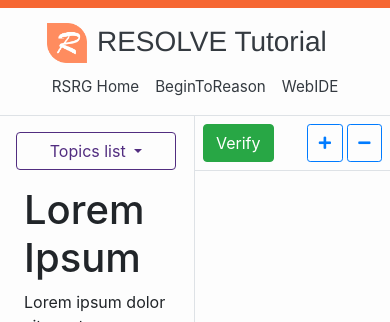
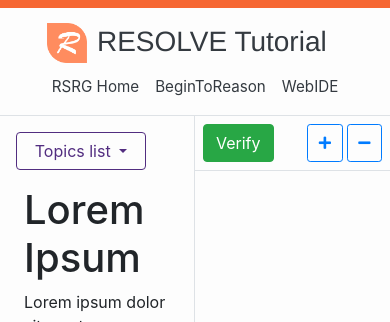
Before and after one commit to yushan87/RESOLVETutorial, a Jekyll site: the page built from lessons/_main/lesson1.md, in a window 390 px wide. Shown: the top 322 px of the page. Built offline with Jekyll 4.4.1, drawn with Linux system fonts in a browser that asks for light colours; nearby versions of some CDN libraries.

Commit message:
CSS Fixes

```diff
--- a/css/main.css
+++ b/css/main.css
@@ -11,8 +11,8 @@ body {
 }
 
 @media (max-width: 767.98px) {
+    /* More space for footer in small screens */
     body {
-        /* More space for footer in small screens */
         margin-bottom: 160px;
     }
 }
@@ -58,10 +58,10 @@ body {
 }
 
 @media (max-width: 767.98px) {
+    /* More space for footer in small screens */
     #default-page-content {
-        /* More space for footer in small screens */
         bottom: 160px;
-        min-height: calc(100vh - 240px)
+        min-height: calc(100vh - 240px);
     }
 }
 
@@ -79,10 +79,10 @@ body {
 }
 
 @media (max-width: 767.98px) {
+    /* More space for footer in small screens */
     #page-content {
-        /* More space for footer in small screens */
         bottom: 160px;
-        min-height: calc(100vh - 240px)
+        min-height: calc(100vh - 240px);
     }
 }
 
@@ -108,6 +108,12 @@ body {
     background-color: #522d80 !important;
 }
 
+@media (max-width: 575.98px) {
+    #dropdownMenuButton {
+        width: 130px;
+    }
+}
+
 #tutorialContent {
     height: calc(100vh - 230px);
     overflow-x: hidden;
@@ -116,13 +122,6 @@ body {
 
 #tutorialContent a {
     text-decoration: none;
-}
-
-@media (max-width: 767.98px) {
-    #tutorialContent {
-        /* More space for footer in small screens */
-        height: calc(100vh - 300px)
-    }
 }
 
 /* Footer-Related CSS */
@@ -136,8 +135,8 @@ body {
 }
 
 @media (max-width: 767.98px) {
+    /* More space for footer in small screens */
     #page-footer {
-        /* More space for footer in small screens */
         min-height: 160px;
     }
 }
```
